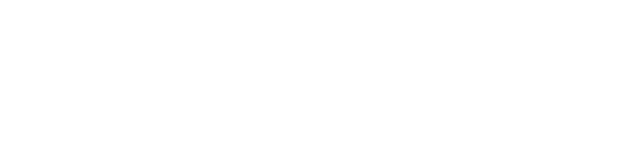
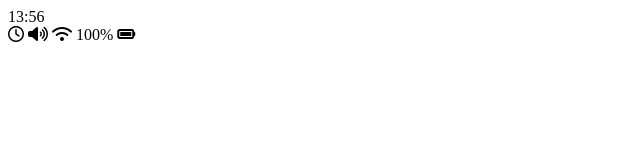
Before and after one commit to hywok1224/kakaotalk-clone-v2, a plain HTML site: page index.html in a window 1280 px wide. Shown: the whole page, without its empty margins (0-640 px from the left). Drawn offline with Linux system fonts and the light colour scheme.

Commit message:
status bar

```diff
--- a/index.html
+++ b/index.html
@@ -3,12 +3,24 @@
   <head>
     <meta charset="UTF-8" />
     <meta name="viewport" content="width=device-width, initial-scale=1.0" />
+    <script
+      src="https://kit.fontawesome.com/38e3688aeb.js"
+      crossorigin="anonymous"
+    ></script>
     <title>Chats | Kakao Clone</title>
   </head>
   <body>
     <div class="status-bar">
-      <div class="status-bar_column"></div>
-      <div class="status-bar_column"></div>
+      <div class="status-bar_column">
+        <span class="status-bar__clock">13:56</span>
+      </div>
+      <div class="status-bar_column">
+        <i class="far fa-clock"></i>
+        <i class="fas fa-volume-up"></i>
+        <i class="fas fa-wifi"></i>
+        <span class="status-bar__battery-level">100%</span>
+        <i class="fas fa-battery-full"></i>
+      </div>
     </div>
   </body>
 </html>
```
